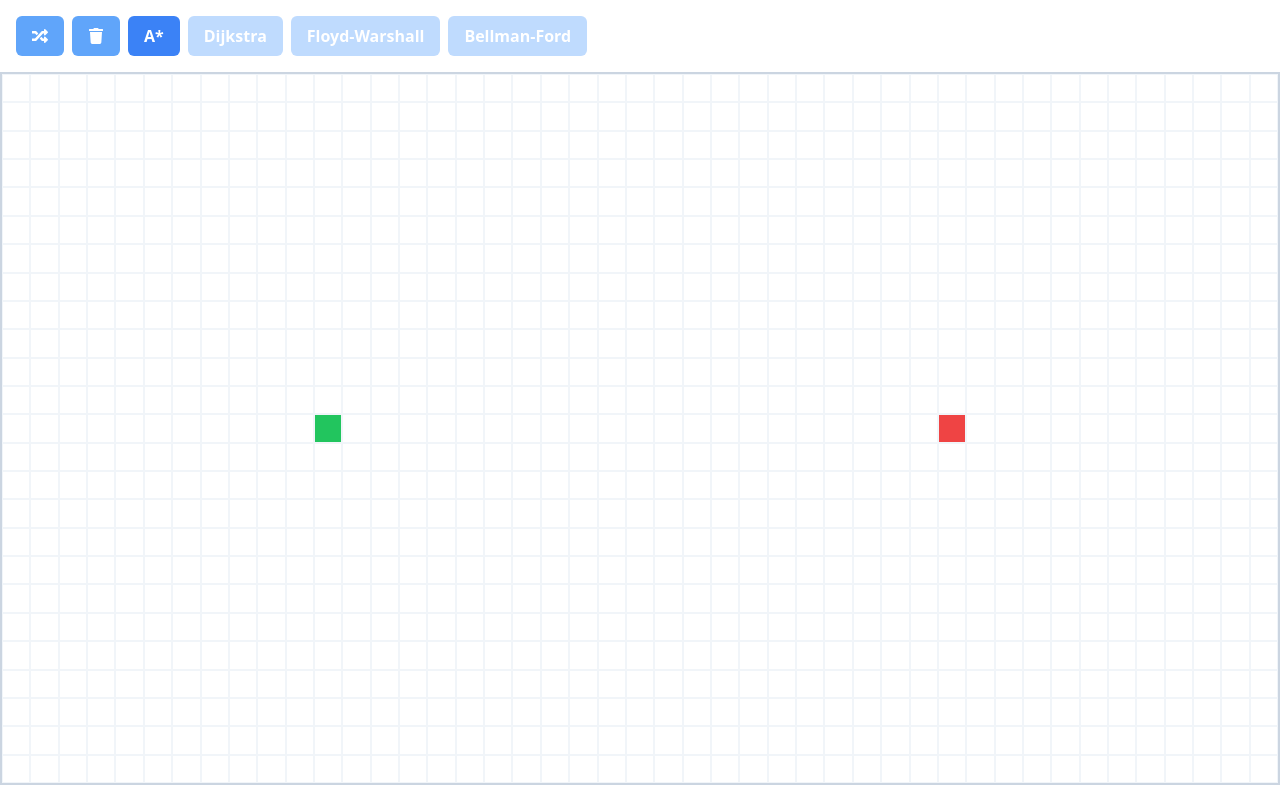
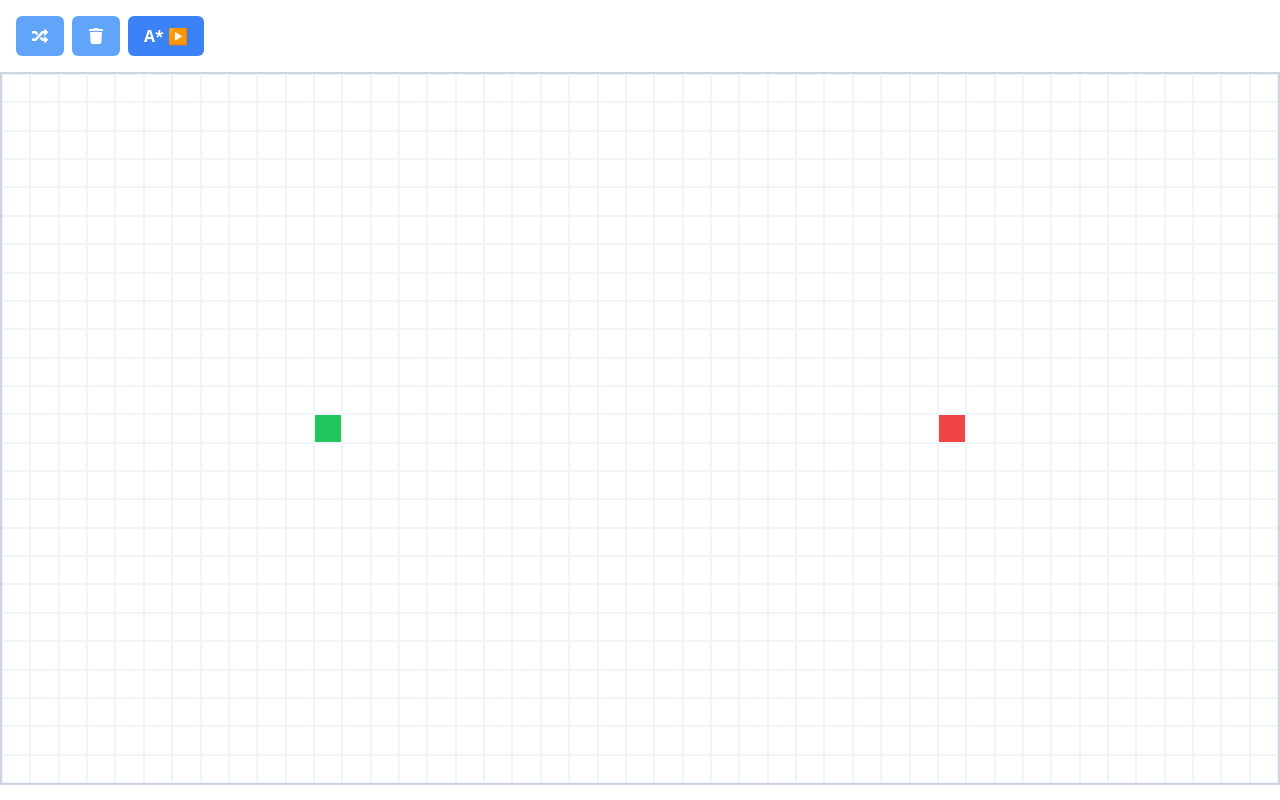
Before and after one commit to azboss2021/pathfinding, a React (Vite) app: page / in a window 1280 px wide. Built offline with nearby package versions, Linux system fonts and the light colour scheme.

Commit message:
Removed unusable buttons

```diff
--- a/src/components/Controls.jsx
+++ b/src/components/Controls.jsx
@@ -19,16 +19,7 @@ const Controls = ({ aStar, resetGrid, randomizeObstacles }) => {
         className="bg-blue-500 py-2 px-4 text-white rounded-md hover:bg-blue-600 font-bold"
         onClick={aStar}
       >
-        A*
-      </button>
-      <button className="bg-blue-200 py-2 px-4 text-white rounded-md font-bold">
-        Dijkstra
-      </button>
-      <button className="bg-blue-200 py-2 px-4 text-white rounded-md font-bold">
-        Floyd-Warshall
-      </button>
-      <button className="bg-blue-200 py-2 px-4 text-white rounded-md font-bold">
-        Bellman-Ford
+        A* ▶
       </button>
     </section>
   );
```
